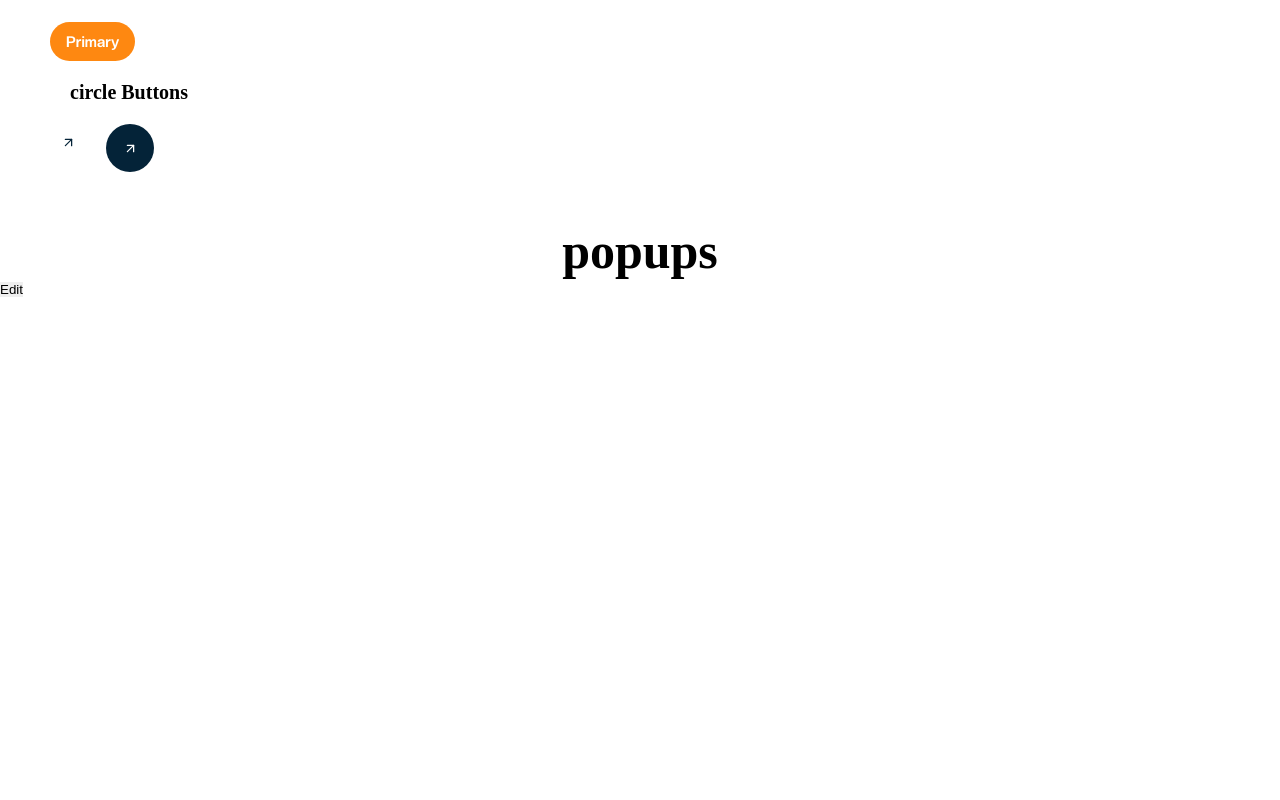
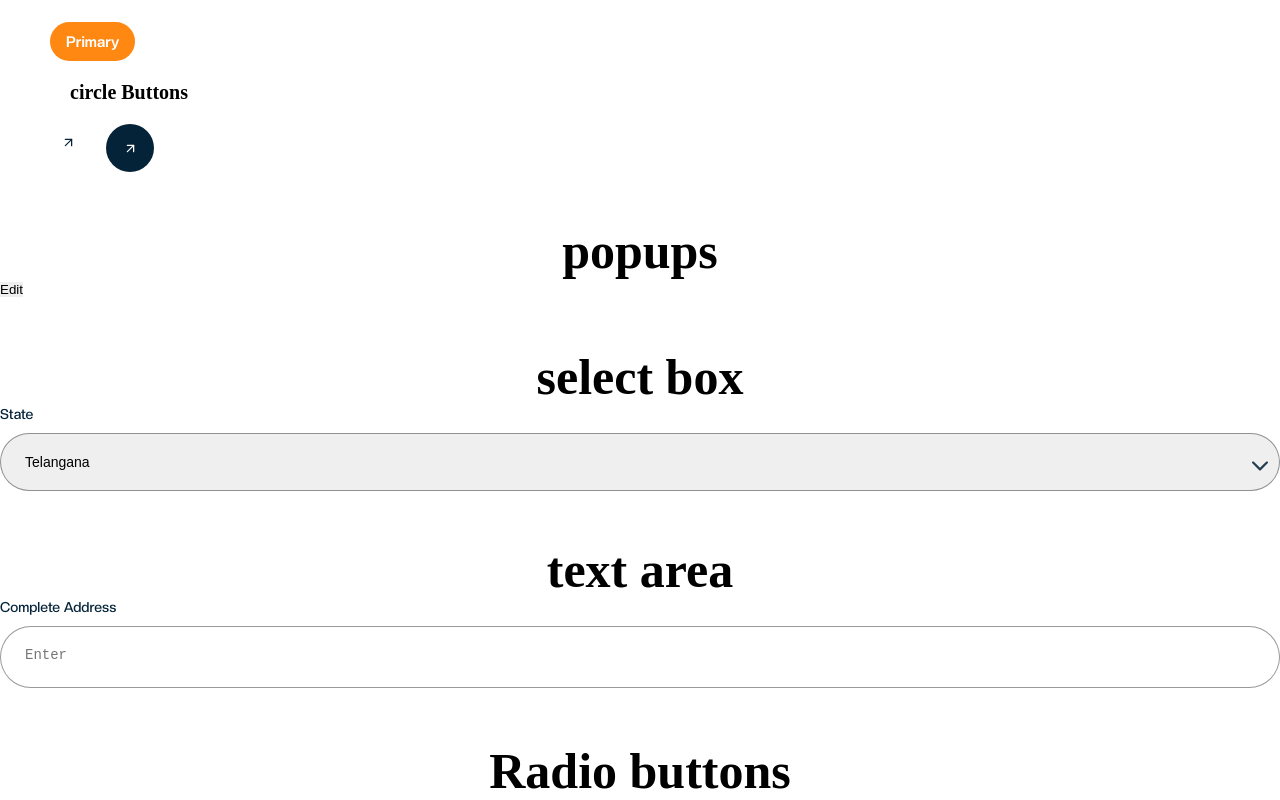
Before and after one commit to Lalitha-Appikonda/temp-brand-owner, a React (Vite) app: page / in a window 1280 px wide. Shown: the part 1840-2640 px from the top of the page. Before the commit the page ends 2138 px from the top, so only its background shows below. Built offline with nearby package versions, Linux system fonts and the light colour scheme.

Commit message:
style guide

```diff
--- a/src/Styleguide/Styleguide.jsx
+++ b/src/Styleguide/Styleguide.jsx
@@ -3,56 +3,73 @@ import Input from "../components/form elements/Input";
 import Buttons from "../components/form elements/Buttons";
 import { FiArrowUpRight } from "react-icons/fi";
 import PopUp from "../components/popup/PopUp";
-
+import SelectBox from "../components/form elements/SelectBox";
+import TextArea from "../components/form elements/TextArea";
 
 const Styleguide = () => {
   const colors = [
     { name: "rgba(243,245,247)", bg: "rgba(var(--orange-bg))" },
-    { name: "rgba(255,255,255)", bg: "rgba(var(--primary-bg ))", },
-    { name: "rgba(242,242,242)", bg: "rgba(var(--secondary-bg))", },
-    { name: "rgba(244,244,244)", bg: "rgba(var(---green-bg))", },
-    { name: "rgba(237,254,244)", bg: "rgba(var(--icon-color))", },
-    { name: "rgba(255,242,237)", bg: "rgba(var(--like-bg))", },
-    { name: "rgba(194,214,92)", bg: "rgba(var(--pink-bg))", },
-    { name: "rgba(40,165,109)", bg: "rgba(var(--yellow-bg))", },
-    { name: "table-border-gradient", bg: "rgba(var(--star-bg))", },
-    { name: "rgba(255,241,232)", bg: "rgba(var(--product-bg))", },
-    { name: "rgba(111,109,109)", bg: "rgba(var(--slider-circle-bg))", },
-    { name: "rgba(15,15,15)", bg: "rgba(var(--dividing-line))", },
-    { name: "rgba(237,251,255)", bg: "rgba(var(--three-star-rating))", },
-    { name: "rgba(238,238,238)", bg: "rgba(var(--two-star-rating))", },
-    { name: "rgba(242,246,255)", bg: "rgba(var(--one-star-rating))", },
-    { name: "rgba(246,233,255)", bg: "rgba(var(--primary-text))", },
-    { name: "rgba(17,24,39)", bg: "rgba(var(--secondary-text))", },
-    { name: "rgba(107,114,128)", bg: "rgba(var(--error-text))", },
-    { name: "rgba(156,163,175)", bg: "rgba(var(--rating-text))", },
-    { name: "rgba(88,63,255)", bg: "rgba(var(--green-text))", },
-    { name: "rgba(255,78,72)", bg: "rgba(var(--out-of-stock-text))", },
+    { name: "rgba(255,255,255)", bg: "rgba(var(--primary-bg ))" },
+    { name: "rgba(242,242,242)", bg: "rgba(var(--secondary-bg))" },
+    { name: "rgba(244,244,244)", bg: "rgba(var(---green-bg))" },
+    { name: "rgba(237,254,244)", bg: "rgba(var(--icon-color))" },
+    { name: "rgba(255,242,237)", bg: "rgba(var(--like-bg))" },
+    { name: "rgba(194,214,92)", bg: "rgba(var(--pink-bg))" },
+    { name: "rgba(40,165,109)", bg: "rgba(var(--yellow-bg))" },
+    { name: "table-border-gradient", bg: "rgba(var(--star-bg))" },
+    { name: "rgba(255,241,232)", bg: "rgba(var(--product-bg))" },
+    { name: "rgba(111,109,109)", bg: "rgba(var(--slider-circle-bg))" },
+    { name: "rgba(15,15,15)", bg: "rgba(var(--dividing-line))" },
+    { name: "rgba(237,251,255)", bg: "rgba(var(--three-star-rating))" },
+    { name: "rgba(238,238,238)", bg: "rgba(var(--two-star-rating))" },
+    { name: "rgba(242,246,255)", bg: "rgba(var(--one-star-rating))" },
+    { name: "rgba(246,233,255)", bg: "rgba(var(--primary-text))" },
+    { name: "rgba(17,24,39)", bg: "rgba(var(--secondary-text))" },
+    { name: "rgba(107,114,128)", bg: "rgba(var(--error-text))" },
+    { name: "rgba(156,163,175)", bg: "rgba(var(--rating-text))" },
+    { name: "rgba(88,63,255)", bg: "rgba(var(--green-text))" },
+    { name: "rgba(255,78,72)", bg: "rgba(var(--out-of-stock-text))" },
   ];
   return (
     <>
       <div>
         <h1 style={{ fontSize: "50px", textAlign: "center" }}>colors</h1>
-        <div style={{ display: "flex", flexWrap: "wrap", gap: "100px", marginTop: "50px" }}>
+        <div
+          style={{
+            display: "flex",
+            flexWrap: "wrap",
+            gap: "100px",
+            marginTop: "50px",
+          }}
+        >
           {colors.map((color) => (
             <div key={color.name} style={{ textAlign: "center" }}>
-              <div style={{ width: "100px", height: "100px", border: "2px solid black", borderRadius: "50%", background: color.bg, }}></div>
+              <div
+                style={{
+                  width: "100px",
+                  height: "100px",
+                  border: "2px solid black",
+                  borderRadius: "50%",
+                  background: color.bg,
+                }}
+              ></div>
               <p>{color.name}</p>
             </div>
           ))}
         </div>
       </div>
 
-
       <div>
-        <h1 style={{ fontSize: "50px", textAlign: "center", marginTop: "100px" }}>Input fields</h1>
+        <h1
+          style={{ fontSize: "50px", textAlign: "center", marginTop: "100px" }}
+        >
+          Input fields
+        </h1>
         <Input placeholder="Enter refer member mail" />
       </div>
 
-
-
-      <div style={{ textAlign: "center", margin: "20px" }} >
-        <p style={{ fontSize: "40px", fontWeight: "900", }}>typography</p>
+      <div style={{ textAlign: "center", margin: "20px" }}>
+        <p style={{ fontSize: "40px", fontWeight: "900" }}>typography</p>
         <h1>styleguide</h1>
         <h2>styleguide</h2>
         <h3>styleguide</h3>
@@ -61,30 +78,44 @@ const Styleguide = () => {
         <h6>styleguide</h6>
       </div>
 
-      <div style={{ textAlign: "center", margin: "40px" }} >
-        <p style={{ fontSize: "40px", fontWeight: "900", }}>font family</p>
-        <p style={{ fontFamily: "creatodisplay-regular" }}>creato-display-regular-fontweight:"400"</p>
-        <p style={{ fontFamily: "creatodisplay-medium" }}>creato-display-medium-fontweight:"500"</p>
-        <p style={{ fontFamily: "creatodisplay-bold" }}>creato-display-bold-fontweight:"700"</p>
-
-
+      <div style={{ textAlign: "center", margin: "40px" }}>
+        <p style={{ fontSize: "40px", fontWeight: "900" }}>font family</p>
+        <p style={{ fontFamily: "creatodisplay-regular" }}>
+          creato-display-regular-fontweight:"400"
+        </p>
+        <p style={{ fontFamily: "creatodisplay-medium" }}>
+          creato-display-medium-fontweight:"500"
+        </p>
+        <p style={{ fontFamily: "creatodisplay-bold" }}>
+          creato-display-bold-fontweight:"700"
+        </p>
       </div>
 
       <div style={{ margin: "50px" }}>
-        <p style={{ fontSize: "50px", textAlign: "center", marginTop: "100px" }}>Buttons</p>
+        <p
+          style={{ fontSize: "50px", textAlign: "center", marginTop: "100px" }}
+        >
+          Buttons
+        </p>
 
         <h2 style={{ margin: "20px" }}>double Buttons</h2>
-        <div style={{ display: "flex", gap: "20px"}}>
+        <div style={{ display: "flex", gap: "20px" }}>
           <div className="double-buttons">
-            <Buttons variant="double-primary" className="primary-circle-button">Primary</Buttons>
-            <Buttons variant="circle-primary" className="circle-button"><FiArrowUpRight className="arrow-icon"/></Buttons>
+            <Buttons variant="double-primary" className="primary-circle-button">
+              Primary
+            </Buttons>
+            <Buttons variant="circle-primary" className="circle-button">
+              <FiArrowUpRight className="arrow-icon" />
+            </Buttons>
           </div>
         </div>
 
         <h2 style={{ margin: "20px" }}>Outline Buttons</h2>
         <div style={{ display: "flex", gap: "20px" }}>
           <Buttons variant="outline-primary">Primary</Buttons>
-          <Buttons variant="outline-primary" className="outline-bg">Primary with background</Buttons>
+          <Buttons variant="outline-primary" className="outline-bg">
+            Primary with background
+          </Buttons>
         </div>
 
         <h2 style={{ margin: "20px" }}>Soft Buttons</h2>
@@ -95,28 +126,49 @@ const Styleguide = () => {
 
         <h2 style={{ margin: "20px" }}>circle Buttons</h2>
         <div style={{ display: "flex", gap: "20px" }}>
-          <Buttons variant="circle-primary"><FiArrowUpRight className="arrow-icon"/></Buttons>
-          <Buttons variant="circle-secondary"><FiArrowUpRight className="arrow-icon"/></Buttons>
+          <Buttons variant="circle-primary">
+            <FiArrowUpRight className="arrow-icon" />
+          </Buttons>
+          <Buttons variant="circle-secondary">
+            <FiArrowUpRight className="arrow-icon" />
+          </Buttons>
         </div>
-
       </div>
 
       <div style={{ marginTop: "50px" }}>
         <h1 style={{ fontSize: "50px", textAlign: "center" }}>popups</h1>
-        <PopUp
-        trigger={<button>Edit</button>}
-        size="sm"
-        title="Edit Package"
-      >
-        <div>Content here...</div>
-      </PopUp>
+        <PopUp trigger={<button>Edit</button>} size="sm" title="Edit Package">
+          <div>Content here...</div>
+        </PopUp>
       </div>
+
+      <div style={{ marginTop: "50px" }}>
+        <h1 style={{ fontSize: "50px", textAlign: "center" }}>select box</h1>
+        <div className="select-wrapper">
+          <SelectBox
+            label="State"
+            name="state"
+            options={[
+              { label: "Telangana", value: "telangana" },
+              { label: "Karnataka", value: "karnataka" },
+              { label: "Tamil Nadu", value: "tamilnadu" },
+            ]}
+          />
+        </div>
+      </div>
+
+      <div style={{ marginTop: "50px" }}>
+        <h1 style={{ fontSize: "50px", textAlign: "center" }}>text area</h1>
+        <TextArea label= "Complete Address" placeholder="Enter"/>
+      </div>
+
+      <div style={{ marginTop: "50px" }}>
+        <h1 style={{ fontSize: "50px", textAlign: "center" }}>Radio buttons</h1>
+      </div>
+
+
     </>
   );
 };
 
-
-
-
-
 export default Styleguide;
--- a/src/components/form elements/SelectBox.jsx
+++ b/src/components/form elements/SelectBox.jsx
@@ -1,9 +1,41 @@
-import React from 'react'
+import React from "react";
 
-const SelectBox = () => {
+const SelectBox = ({
+  label,
+  name,
+  value,
+  onChange,
+  options = [],
+  required = false,
+  error,
+  placeholder = ""
+}) => {
   return (
-    <div>SelectBox</div>
-  )
-}
+    <div className="select-group">
+      {label && <label htmlFor={name}>{label}</label>}
 
-export default SelectBox
+      <select
+        id={name}
+        name={name}
+        value={value}
+        onChange={onChange}
+        required={required}
+        className={`custom-select ${error ? "select-error" : ""}`}
+      >
+        <option value=""  disabled>
+          {placeholder}
+        </option>
+
+        {options.map((item, index) => (
+          <option key={index} value={item.value}>
+            {item.label}
+          </option>
+        ))}
+      </select>
+
+      {error && <p className="error-text">{error}</p>}
+    </div>
+  );
+};
+
+export default SelectBox;
--- /dev/null
+++ b/src/components/form elements/TextArea.jsx
@@ -0,0 +1,31 @@
+import React from 'react'
+
+const TextArea = ({
+  label,
+  name,
+  value,
+  onChange,
+  required = false,
+  error,
+  placeholder = ""
+}) => {
+  return (
+    <div className="textarea-group">
+       {label && <label>{label}</label>}
+
+      <textarea
+        id={name}
+        name={name}
+        value={value}
+        onChange={onChange}
+        placeholder={placeholder}
+        required={required}
+        className={`textarea ${error ? "textarea-error" : ""}`}
+      />
+
+      {error && <p className="error-text">{error}</p>}
+    </div>
+  );
+}
+
+export default TextArea
--- a/src/index.css
+++ b/src/index.css
@@ -562,6 +562,62 @@ h6 {
 }
 
 
+/* selct box */
+.select-group label{
+  font-size: 14px;
+  font-family: "creatodisplay-medium";
+  line-height: 16px;
+  color: rgba(var(--primary-text), 1);
+}
+.select-group .custom-select {
+  width: 100%;
+  padding: 20px 24px;
+  font-size: 14px;
+  box-sizing: border-box;
+  border-radius: 39px;
+  border: 1px solid rgba(var(--borders), 0.4);
+  margin-top: 11px;
+  cursor: pointer;
+  appearance: none;
+  -webkit-appearance: none;
+  -moz-appearance: none;
+}
+.select-wrapper {
+  position: relative;
+}
+.select-wrapper::after {
+  content: "";
+  position: absolute;
+  right: 12px;
+  top: 70%;
+  transform: translateY(-50%);
+  width: 16px;
+  height: 16px;
+  background-image: url("/assets/icons/dropdown-icon.svg");
+  background-size: contain;
+  background-repeat: no-repeat;
+  pointer-events: none;
+}
+
+/* text area */
+.textarea-group label{
+  font-size: 14px;
+  font-family: "creatodisplay-medium";
+  line-height: 16px;
+  color: rgba(var(--primary-text), 1);
+}
+.textarea-group .textarea{
+  width: 100%;
+  resize: none;
+  padding: 20px 24px 8px ;
+  font-size: 14px;
+  box-sizing: border-box;
+  border-radius: 39px;
+  border: 1px solid rgba(var(--borders), 0.4);
+  margin-top: 11px;
+  cursor: pointer;
+  text-align: start;
+}
 
 /* modals popups */
 
```
Also changed, not shown: src/Styleguide/sample.jsx (+0 -10 lines), src/components/form elements/Radio.jsx (added, +9 -0 lines), public/assets/icons/dropdown-icon.svg (added).
